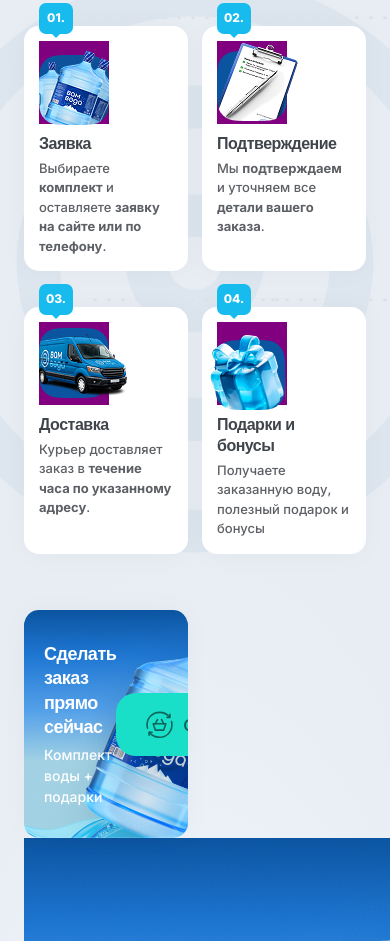
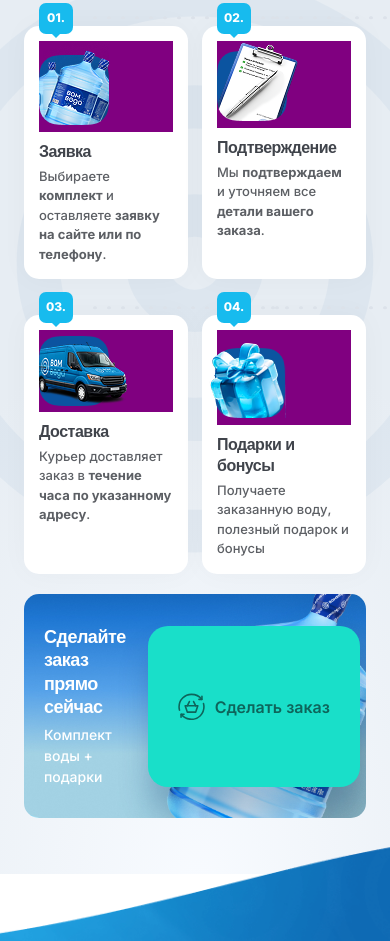
Before and after one commit to ministrov/vamvoda-landing-clone, a website built with Vite: page index.html in a window 390 px wide. Shown: the part 3951-4892 px from the top of the page. Built offline with nearby package versions, Linux system fonts and the light colour scheme.

Commit message:
fix: fixing a levels block for tablet and mobile compotibility with figma design

```diff
--- a/index.html
+++ b/index.html
@@ -632,14 +632,14 @@
             <h3 class="levels__subtitle">Подарки и бонусы</h3>
             <p class="levels__text">Получаете заказанную воду, полезный подарок и бонусы</p>
           </li>
-          <li class="levels__item levels__item--second">
-            <img class="levels__item-bg" src="img/levels-item-bg.jpg" alt="">
-            <div class="levels__text-box">
-              <span class="levels__action">Сделать заказ прямо сейчас</span>
-              <p class="levels__text">Комплект воды + подарки</p>
+          <li class="levels__item levels-order">
+            <img class="levels-order__image" src="img/levels-item-bg.jpg" alt="Фоновое изображение">
+            <div class="levels-order__text-wrapper">
+              <p class="levels-order__action">Сделайте заказ прямо сейчас</p>
+              <span class="levels-order__slogan">Комплект воды + подарки</span>
             </div>
-            <button class="levels__btn">
-              <svg class="levels__btn-icon" xmlns="http://www.w3.org/2000/svg" width="27" height="27"
+            <button class="levels-order__btn">
+              <svg class="levels-order__btn-icon" xmlns="http://www.w3.org/2000/svg" width="27" height="27"
                 viewBox="0 0 27 27" fill="none">
                 <path
                   d="M25.5271 10.6084C25.8 11.6423 25.9454 12.728 25.9454 13.8477C25.9454 20.8375 20.4899 26.293 13.5001 26.293C9.29871 26.293 5.57545 24.4567 3.27344 21.3054"
@@ -661,7 +661,7 @@
                   stroke-linecap="round" stroke-linejoin="round"></path>
               </svg>
 
-              <span class="levels__btn-text">Сделать заказ</span>
+              <span class="levels-order__btn-text">Сделать заказ</span>
             </button>
           </li>
         </ul>
@@ -669,12 +669,12 @@
         <div class="levels__order levels-order levels-order--long">
           <img class="levels-order__image" src="img/levels-item-bg.jpg" alt="Фоновое изображение">
           <div class="levels-order__text-wrapper">
-            <p class="levels-order__action">Сделайте <br> заказ прямо сейчас</p>
+            <p class="levels-order__action">Сделайте заказ прямо сейчас</p>
             <span class="levels-order__slogan">Комплект воды + подарки</span>
           </div>
-          <button class="levels__btn">
-            <svg class="levels__btn-icon" xmlns="http://www.w3.org/2000/svg" width="27" height="27" viewBox="0 0 27 27"
-              fill="none">
+          <button class="levels-order__btn">
+            <svg class="levels-order__btn-icon" xmlns="http://www.w3.org/2000/svg" width="27" height="27"
+              viewBox="0 0 27 27" fill="none">
               <path
                 d="M25.5271 10.6084C25.8 11.6423 25.9454 12.728 25.9454 13.8477C25.9454 20.8375 20.4899 26.293 13.5001 26.293C9.29871 26.293 5.57545 24.4567 3.27344 21.3054"
                 stroke="#0E655B" stroke-width="1.6" stroke-miterlimit="10" stroke-linecap="round"
@@ -695,7 +695,7 @@
                 stroke-linecap="round" stroke-linejoin="round"></path>
             </svg>
 
-            <span class="levels__btn-text">Сделать заказ</span>
+            <span class="levels-order__btn-text">Сделать заказ</span>
           </button>
         </div>
       </div>
--- a/src/style.css
+++ b/src/style.css
@@ -1290,7 +1290,6 @@ textarea {
 .levels {
   position: relative;
   z-index: 1;
-  /* overflow: hidden; */
   padding-top: 80px;
   padding-bottom: 214px;
   background: radial-gradient(91.18% 61.82% at 50.76% 102.63%, #F8FBFF 0%, #E7EDF3 100%);
@@ -1338,8 +1337,7 @@ textarea {
 }
 
 .levels__item {
-  display: flex;
-  flex-direction: column;
+  height: auto;
   padding: 24px;
   padding-top: 0;
   border-radius: 20px;
@@ -1392,9 +1390,8 @@ textarea {
 }
 
 .levels__image-box {
-  width: 70px;
-  height: 83px;
-  margin-top: 17px;
+  /* height: 83px; */
+  /* margin-top: 17px; */
   margin-bottom: 15px;
   background-color: purple;
 }
@@ -1420,22 +1417,19 @@ textarea {
   color: #5C5F64;
 }
 
-.levels__item.levels__item--second {
-  position: relative;
-  z-index: 1;
+.levels-order {
   display: flex;
   flex-direction: column;
+  gap: 22px;
   padding: 25px;
   padding-bottom: 20px;
   border-radius: 20px;
   overflow: hidden;
-}
-
-.levels__btn-item {
-  margin-top: 22px;
-}
-
-.levels__item-bg {
+  position: relative;
+  z-index: 1;
+}
+
+.levels-order__image {
   position: absolute;
   z-index: -1;
   top: 0;
@@ -1443,6 +1437,33 @@ textarea {
   width: 100%;
   height: 100%;
   object-fit: cover;
+}
+
+.levels-order__text-wrapper {
+  display: flex;
+  flex-direction: column;
+  gap: 5px;
+  flex-grow: 1;
+}
+
+.levels-order__action {
+  max-width: 165px;
+  font-family: "Nunito", sans-serif;
+  letter-spacing: -0.5px;
+  font-size: 18px;
+  font-weight: 800;
+  line-height: 130%;
+  color: #FFFFFF;
+}
+
+.levels-order__slogan {
+  display: block;
+  max-width: 113px;
+  margin-top: 0;
+  font-size: 14px;
+  font-weight: 500;
+  line-height: 150%;
+  color: #FFFFFF;
 }
 
 .levels__action {
@@ -1455,17 +1476,7 @@ textarea {
   color: #FFFFFF;
 }
 
-.levels__item.levels__item--second .levels__text {
-  display: block;
-  max-width: 113px;
-  margin-top: 5px;
-  font-size: 14px;
-  font-weight: 500;
-  line-height: 150%;
-  color: #FFFFFF;
-}
-
-.levels__btn {
+.levels-order__btn {
   display: flex;
   align-items: center;
   justify-content: center;
@@ -1478,23 +1489,27 @@ textarea {
   box-shadow: 0 24px 29px 0 rgba(16, 65, 114, 0.26);
 }
 
-.levels__btn:hover {
+.levels-order__btn:hover {
   background-color: #0B54A0;
 }
 
-.levels__btn-text {
+.levels-order__btn-text {
   font-size: 16px;
   font-weight: 600;
   color: #0E655B;
   transition: .3s;
 }
 
-.levels__btn:hover .levels__btn-icon path {
+.levels-order__btn:hover .levels-order__btn-icon path {
   stroke: #ffffff;
 }
 
-.levels__btn:hover .levels__btn-text {
+.levels-order__btn:hover .levels-order__btn-text {
   color: #FFFFFF;
+}
+
+.levels-order.levels-order--long {
+  display: none;
 }
 
 /* Gift section */
@@ -2338,6 +2353,10 @@ textarea {
     padding: 15px;
     padding-top: 0;
   }
+
+  .levels-order {
+    padding: 15px;
+  }
 }
 
 @media (max-width: 1310px) {
@@ -2860,7 +2879,7 @@ textarea {
 
   .levels__list {
     grid-template-columns: repeat(2, 1fr);
-    grid-template-rows: auto auto auto;
+    grid-template-rows: auto auto;
     grid-column-gap: 14px;
     grid-row-gap: 36px;
     margin-top: 40px;
@@ -2870,13 +2889,26 @@ textarea {
     border-radius: 15px;
   }
 
-  .levels__item.levels__item--second {
+  .levels__item.levels-order {
+    display: none;
+  }
+
+  .levels-order.levels-order--long {
+    display: flex;
+    justify-content: space-between;
     flex-direction: row;
-    align-items: center;
-    justify-content: space-between;
     margin-top: 20px;
     border-radius: 15px;
     padding: 32px 20px 31px;
+  }
+
+  .levels-order--long .levels-order__action {
+    max-width: 100%;
+    font-size: 18px;
+  }
+
+  .levels-order--long .levels-order__slogan {
+    max-width: 100%;
   }
 
   .levels__num {
```
